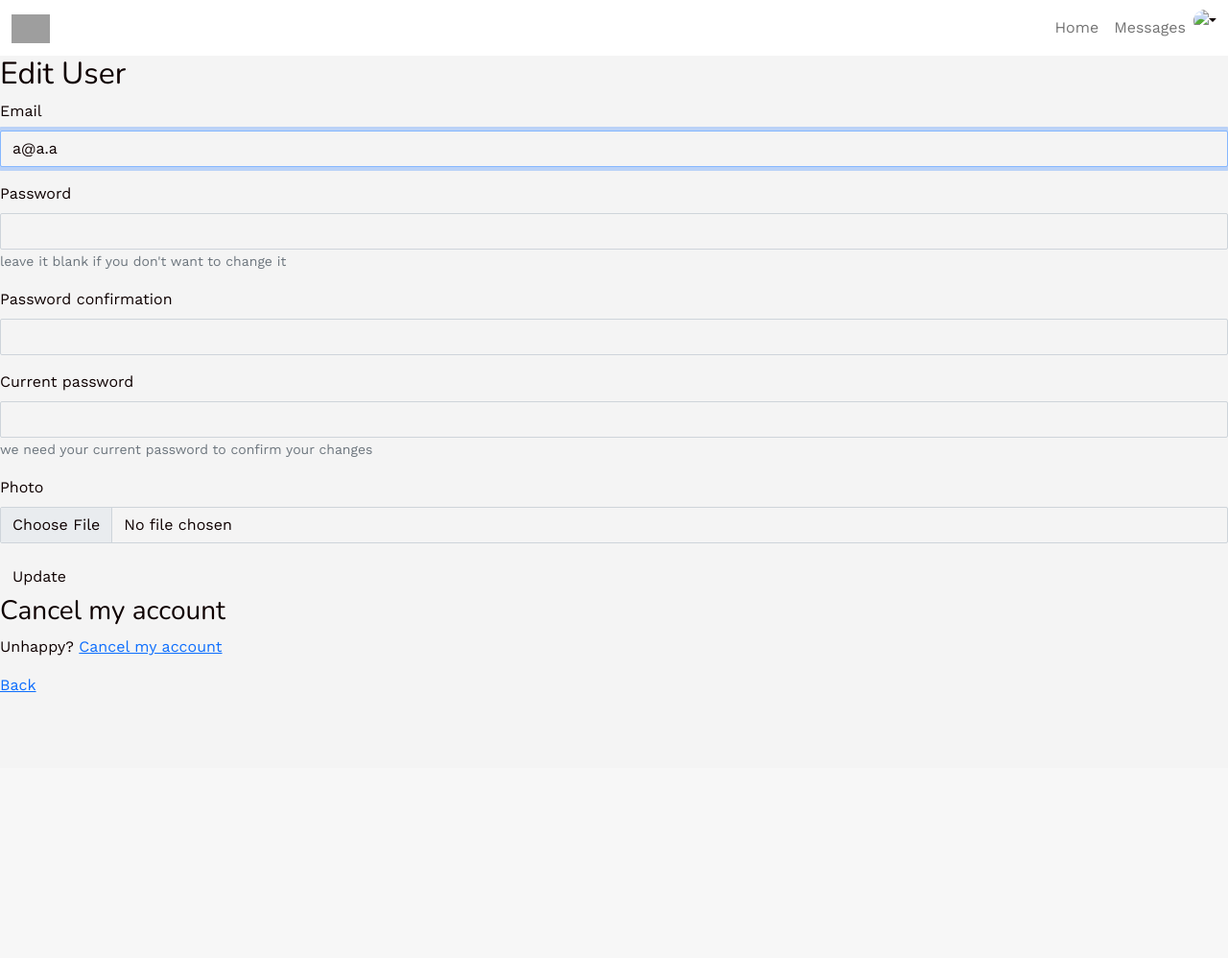
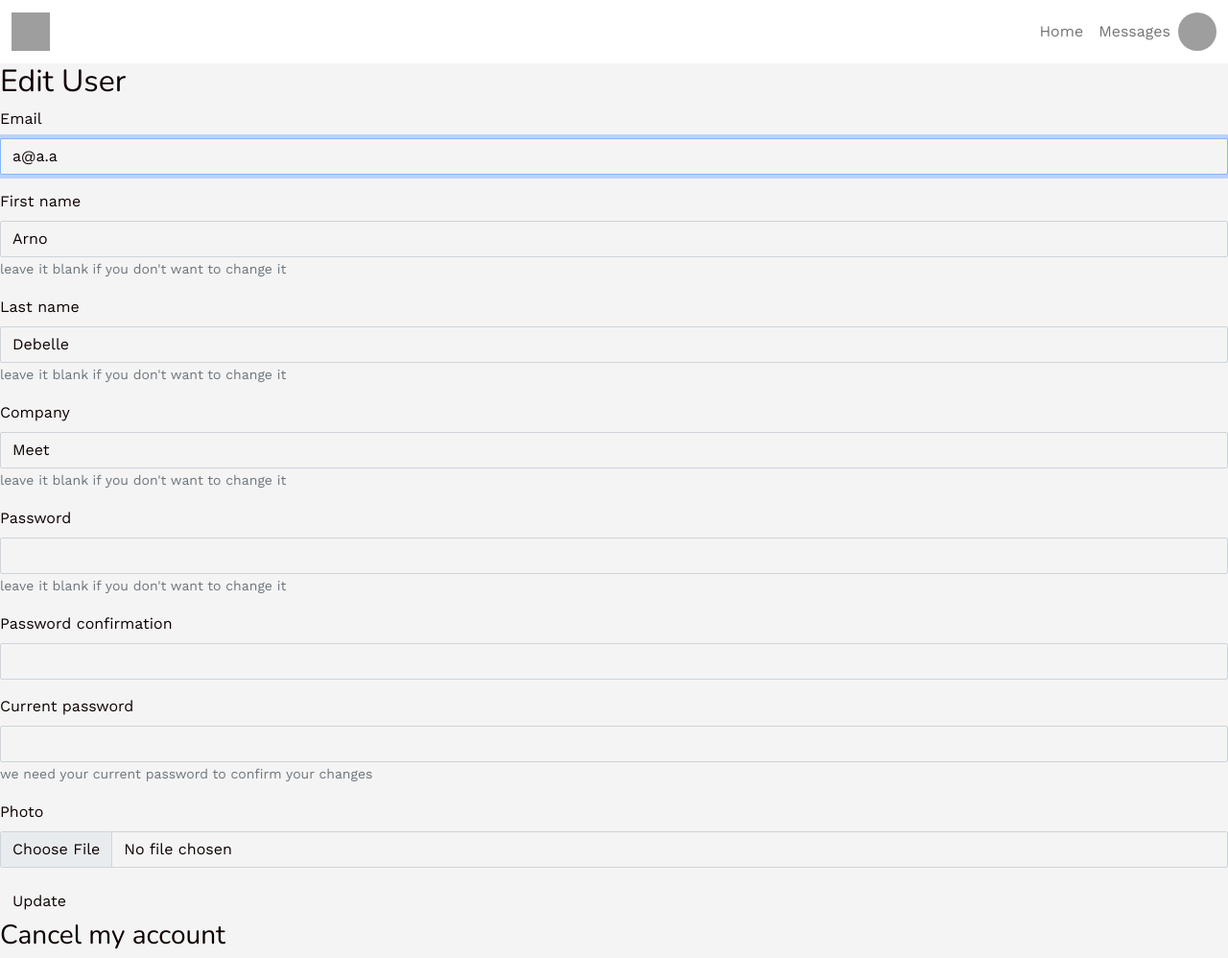
Before and after one commit to Ade2387/Meet-app, a Rails app: page /users/edit in a window 1280 px wide. Shown: the top 998 px of the page at 96% size. Before the commit the page ends 721 px from the top, so only its background shows below. Run offline with Rails 7, Linux system fonts and the light colour scheme; a user stored in the database is signed in; style sheets or scripts are compiled from the project's sources; some libraries are stand-ins or nearby versions; grey boxes are pictures that could not be loaded.

Commit message:
fixing login setup

```diff
--- a/app/assets/stylesheets/components/_navbar.scss
+++ b/app/assets/stylesheets/components/_navbar.scss
@@ -9,4 +9,5 @@
 
 .navbar-lewagon .navbar-brand img {
   width: 40px;
+  height: 40px;
 }
--- a/app/controllers/application_controller.rb
+++ b/app/controllers/application_controller.rb
@@ -1,3 +1,10 @@
 class ApplicationController < ActionController::Base
   before_action :authenticate_user!
+  before_action :configure_permitted_parameters, if: :devise_controller?
+  def configure_permitted_parameters
+    # For additional fields in app/views/devise/registrations/new.html.erb
+    devise_parameter_sanitizer.permit(:sign_up, keys: [:username, :first_name, :last_name, :photo, :company])
+    # For additional in app/views/devise/registrations/edit.html.erb
+    devise_parameter_sanitizer.permit(:account_update, keys: [:username, :first_name, :last_name, :photo, :company])
+  end
 end
--- /dev/null
+++ b/app/controllers/users_controller.rb
@@ -0,0 +1,2 @@
+class UsersController < ApplicationController
+end
--- a/app/models/user.rb
+++ b/app/models/user.rb
@@ -4,7 +4,7 @@ class User < ApplicationRecord
   devise :database_authenticatable, :registerable,
          :recoverable, :rememberable, :validatable
   has_one_attached :photo
-  validates :username, :email, presence: true, uniqueness: true
+  validates :email, presence: true, uniqueness: true
   has_many :events, through: :user_events
   has_many :events
 end
--- a/app/views/devise/registrations/edit.html.erb
+++ b/app/views/devise/registrations/edit.html.erb
@@ -10,6 +10,15 @@
       <p>Currently waiting confirmation for: <%= resource.unconfirmed_email %></p>
     <% end %>
 
+    <%= f.input :first_name,
+                hint: "leave it blank if you don't want to change it",
+                input_html: { autocomplete: "first name" }%>
+    <%= f.input :last_name,
+                hint: "leave it blank if you don't want to change it",
+                input_html: { autocomplete: "last name" }%>
+    <%= f.input :company,
+                hint: "leave it blank if you don't want to change it",
+                input_html: { autocomplete: "company" }%>
     <%= f.input :password,
                 hint: "leave it blank if you don't want to change it",
                 required: false,
--- a/app/views/devise/registrations/new.html.erb
+++ b/app/views/devise/registrations/new.html.erb
@@ -8,6 +8,12 @@
                 required: true,
                 autofocus: true,
                 input_html: { autocomplete: "email" }%>
+    <%= f.input :first_name,
+                input_html: { autocomplete: "first name" }%>
+    <%= f.input :last_name,
+                input_html: { autocomplete: "last name" }%>
+    <%= f.input :company,
+                input_html: { autocomplete: "company" }%>
     <%= f.input :password,
                 required: true,
                 hint: ("#{@minimum_password_length} characters minimum" if @minimum_password_length),
--- a/app/views/shared/_navbar.html.erb
+++ b/app/views/shared/_navbar.html.erb
@@ -18,7 +18,9 @@
             <%= link_to "Messages", "#", class: "nav-link" %>
           </li>
           <li class="nav-item dropdown">
-            <%= image_tag "https://kitt.lewagon.com/placeholder/users/ssaunier", class: "avatar dropdown-toggle", id: "navbarDropdown", data: { bs_toggle: "dropdown" }, 'aria-haspopup': true, 'aria-expanded': false %>
+            <%= cl_image_tag current_user.photo.key, width: 40, height: 40, crop: :thumb, gravity: :face, class: "avatar dropdown-toggle", id: "navbarDropdown", data: { bs_toggle: "dropdown" }, 'aria-haspopup': true, 'aria-expanded': false %>
+
+            <%# <%= image_tag "https://kitt.lewagon.com/placeholder/users/ssaunier", class: "avatar dropdown-toggle", id: "navbarDropdown", data: { bs_toggle: "dropdown" }, 'aria-haspopup': true, 'aria-expanded': false %>
             <div class="dropdown-menu dropdown-menu-end" aria-labelledby="navbarDropdown">
               <%= link_to "Action", "#", class: "dropdown-item" %>
               <%= link_to "Another action", "#", class: "dropdown-item" %>
--- a/config/routes.rb
+++ b/config/routes.rb
@@ -6,7 +6,7 @@ Rails.application.routes.draw do
     resources :events
   end
   resources :events do
-    resources :slots, only: %i[index new create update ]
+    resources :slots, only: %i[index new create update]
   end
   resources :slots, only: [:destroy]
 end
```
Also changed, not shown: test/controllers/users_controller_test.rb (added, +7 -0 lines).
